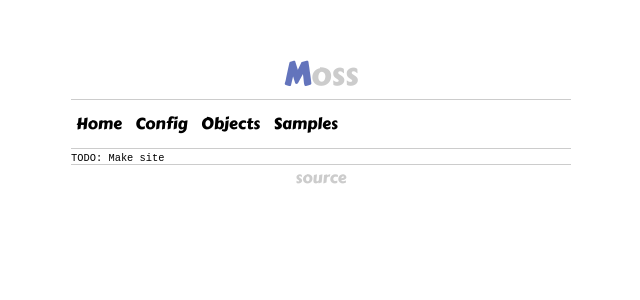
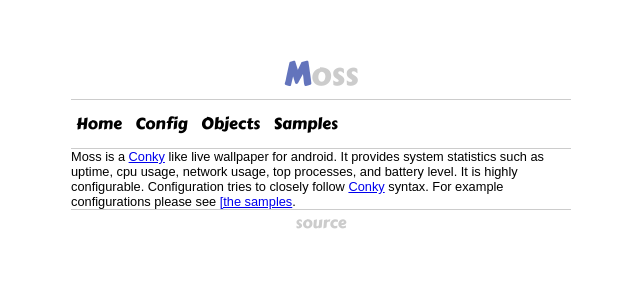
Before and after one commit to teneighty/moss, a Jekyll site: the page built from index.html, in a window 1280 px wide. Shown: the top 300 px of the page, without its empty margins (319-959 px from the left). Built offline with Jekyll 4.4.1, drawn with Linux system fonts in a browser that asks for light colours.

Commit message:
Updated index and added skeleton samples page

```diff
--- a/_layouts/default.html
+++ b/_layouts/default.html
@@ -16,7 +16,7 @@
                     <li><a href="index.html">Home</a></li>
                     <li><a href="config.html">Config</a></li>
                     <li><a href="objects.html">Objects</a></li>
-                    <li><a href="#">Samples</a></li>
+                    <li><a href="samples.html">Samples</a></li>
                 </ul>
             </div>
             <div class="clear"></div>
--- a/index.html
+++ b/index.html
@@ -3,4 +3,10 @@
 title: Moss
 ---
 
-<code>TODO: Make site</code>
+Moss is a <a href="http://http://conky.sourceforge.net/">Conky</a> like live
+wallpaper for android. It provides system statistics such as uptime, cpu usage,
+network usage, top processes, and battery level.  It is highly configurable.
+Configuration tries to closely follow
+<a href="http://http://conky.sourceforge.net/">Conky</a> syntax.
+
+For example configurations please see <a href="samples.html">[the samples</a>.
--- /dev/null
+++ b/samples.html
@@ -0,0 +1,6 @@
+---
+layout: default
+title: Samples
+---
+
+<code>TODO: load up some samples</code>
```
Also changed, not shown: 1 other file.
